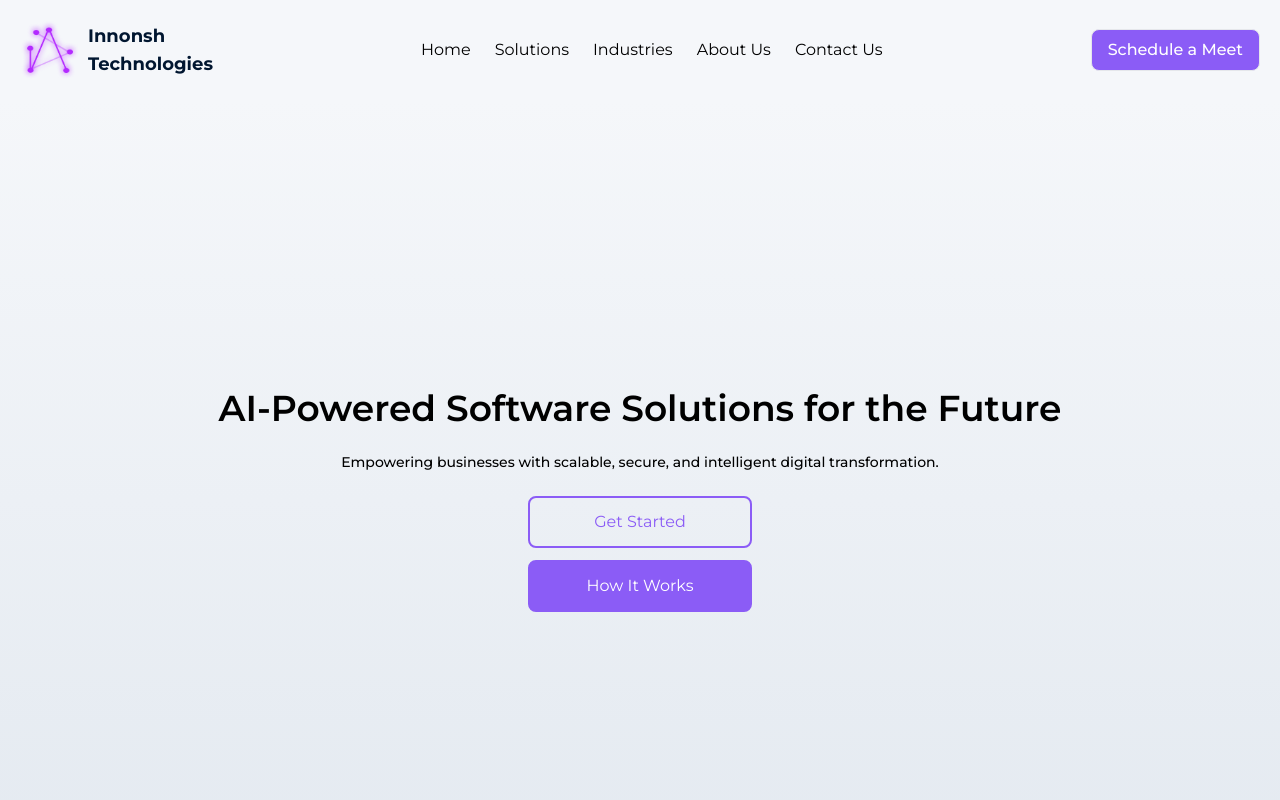
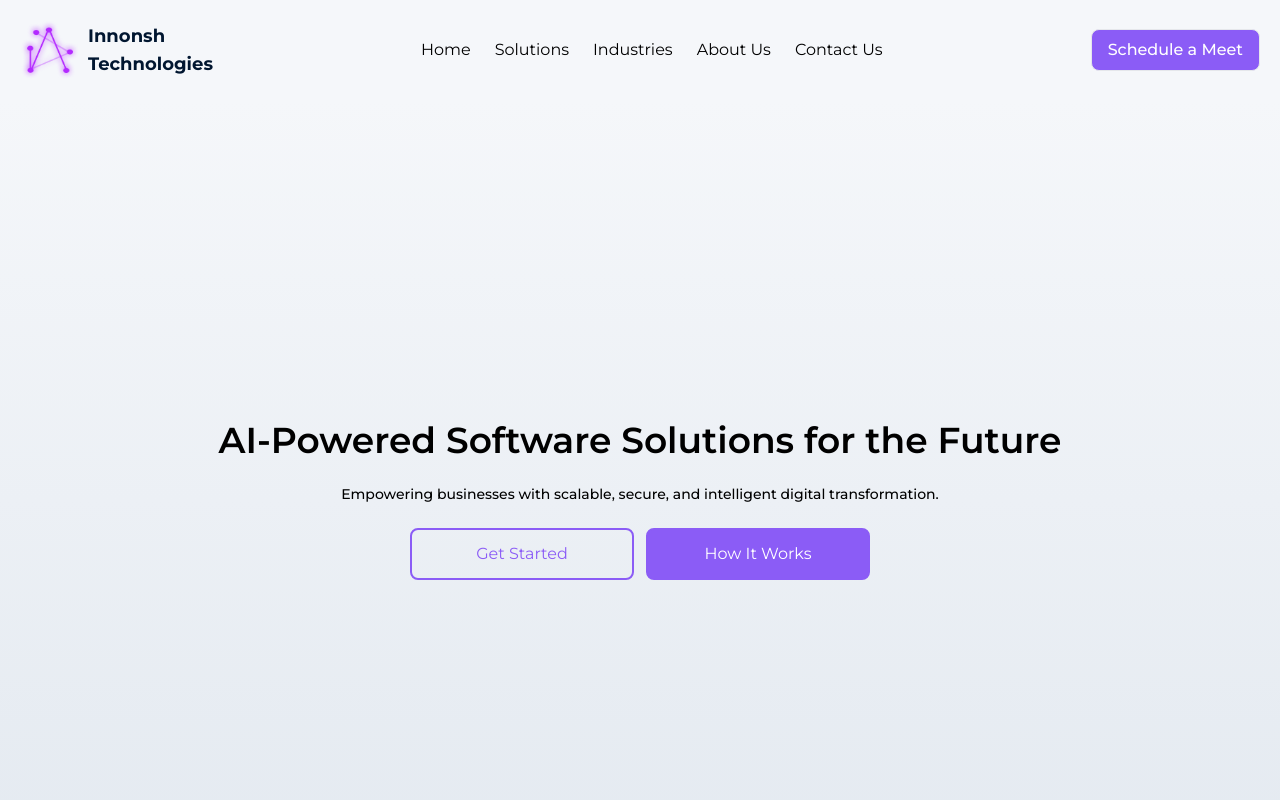
Before and after one commit to SameerDelXN/Innonsh-Technologies, a Next.js app: page / in a window 1280 px wide. Shown: the top 800 px of the page. Built offline with nearby package versions, Linux system fonts and the light colour scheme.

Commit message:
second commit

```diff
--- a/src/app/components/HeroSection.jsx
+++ b/src/app/components/HeroSection.jsx
@@ -61,7 +61,7 @@
         <p className='text-sm font-medium phone:text-xs'>
           Empowering businesses with scalable, secure, and intelligent digital transformation.
         </p>
-        <div className='flex flex-col phone:flex-row items-center gap-3'>
+        <div className='flex  phone:flex-row items-center gap-3'>
           <button className='p-3 bg-transparent border-2 border-[#8B5CF6] rounded-lg text-[#8B5CF6] text-center w-56 phone:w-40 cursor-pointer'>
             Get Started
           </button>
```
